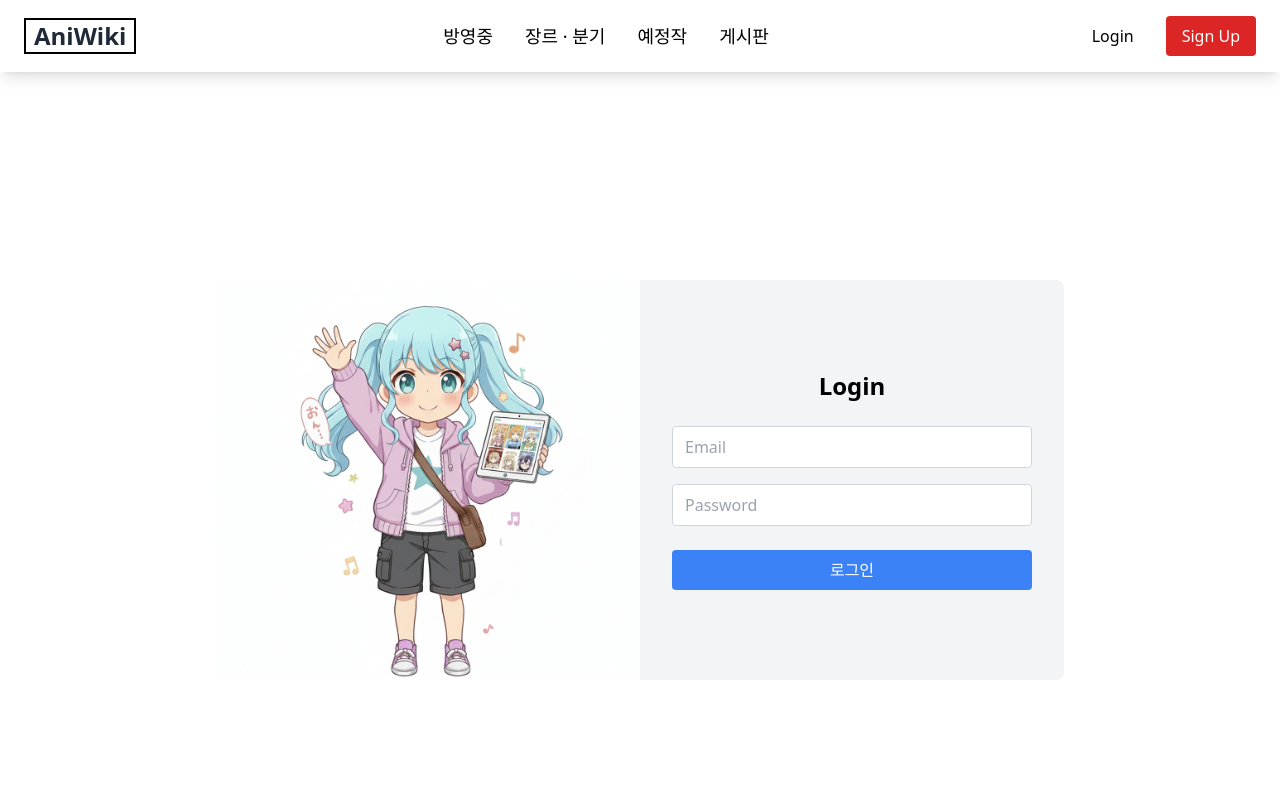
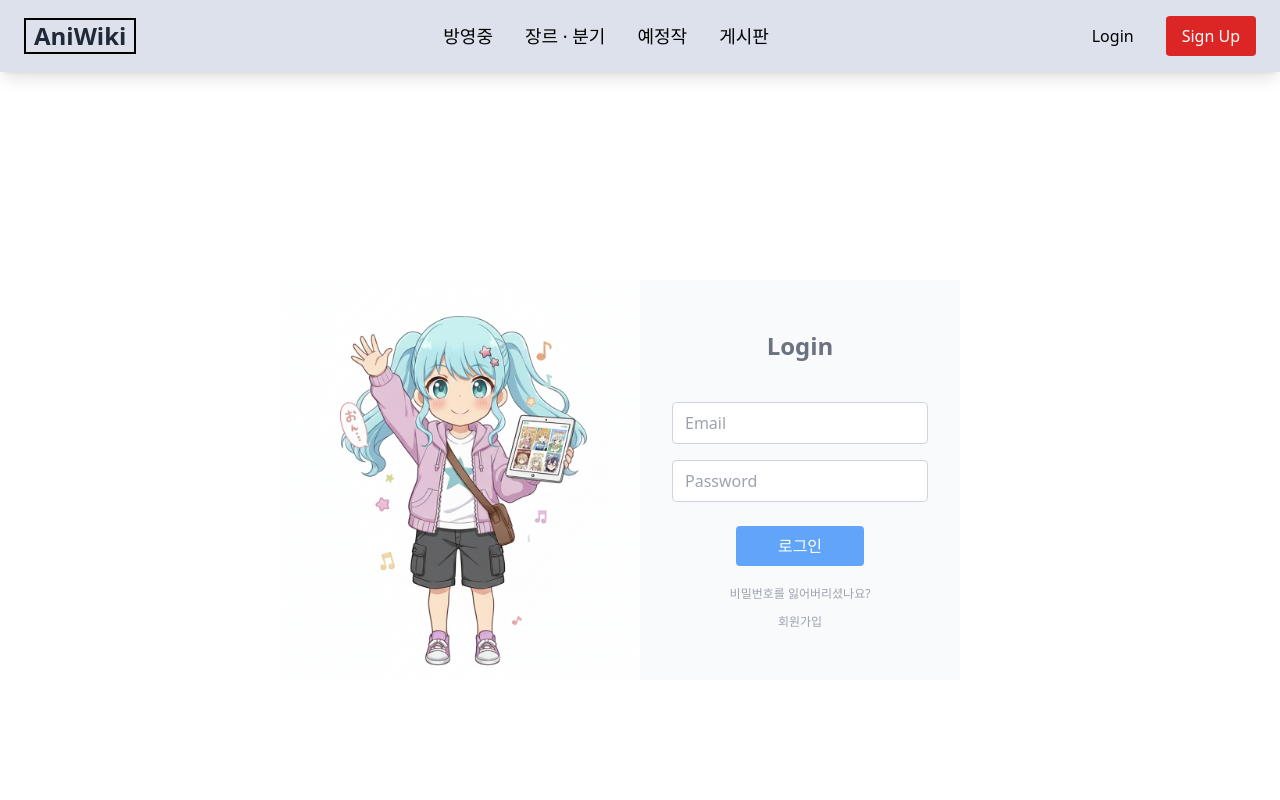
Before and after one commit to kimtaekjin/anilist, a React (Create React App) app in the folder prontend/: page /Login in a window 1280 px wide. Shown: the top 800 px of the page. Built offline with nearby package versions, Linux system fonts and the light colour scheme.

Commit message:
너브바 색상변경

```diff
--- a/prontend/src/Components/Navbar.jsx
+++ b/prontend/src/Components/Navbar.jsx
@@ -19,7 +19,7 @@ const Navbar = () => {
 
   return (
     <>
-      <nav className="fixed top-0 left-0 w-full bg-white shadow-lg z-50">
+      <nav className="fixed top-0 left-0 w-full bg-[rgb(220,225,235)] shadow-lg z-50">
         <div className="w-full flex justify-between items-center py-4 px-6">
           <Link to="/" className="text-2xl font-bold text-gray-800 border-2 border-black px-2">
             AniWiki
@@ -34,7 +34,7 @@ const Navbar = () => {
           </div>
           <div className="flex space-x-4">
             <Link to="/login">
-              <button className="px-4 py-2 rounded hover:bg-gray-200 transition">Login</button>
+              <button className="px-4 py-2 rounded hover:text-gray-500 transition">Login</button>
             </Link>
             <Link to="/singUp">
               <button className="px-4 py-2 bg-red-600 text-white rounded hover:bg-red-700 transition">Sign Up</button>
--- a/prontend/src/Page/Login/Login.jsx
+++ b/prontend/src/Page/Login/Login.jsx
@@ -11,8 +11,8 @@ const Login = () => {
         </div>
 
         {/* 로그인 폼 */}
-        <div className="bg-gray-100 p-8 w-1/2 max-w-md flex flex-col justify-center" style={{ height: "400px" }}>
-          <h3 className="text-2xl font-bold mb-6 text-center">Login</h3>
+        <div className="bg-gray-50 p-8 w-80 max-w-md flex flex-col justify-center" style={{ height: "400px" }}>
+          <h3 className="text-2xl font-bold mb-10 text-center text-gray-500">Login</h3>
           <form>
             <input
               type="text"
@@ -24,10 +24,23 @@ const Login = () => {
               placeholder="Password"
               className="w-full border border-gray-300 rounded px-3 py-2 focus:outline-none mb-6"
             />
-            <button type="submit" className="w-full bg-blue-500 text-white py-2 rounded hover:bg-blue-600 transition">
-              로그인
-            </button>
+            <div className="flex justify-center">
+              <button type="submit" className="w-1/2 bg-blue-400 text-white py-2 rounded hover:bg-blue-500 transition">
+                로그인
+              </button>
+            </div>
           </form>
+          <div className="flex justify-center mt-5 ">
+            <p className="text-xs text-gray-400 font-medium cursor-pointer hover:text-blue-300 transition duration-300">
+              비밀번호를 잃어버리셨나요?
+            </p>
+          </div>
+
+          <div className="flex justify-center mt-3">
+            <p className="text-xs text-gray-400 font-medium cursor-pointer hover:text-blue-300 transition duration-300">
+              회원가입
+            </p>
+          </div>
         </div>
       </div>
     </div>
--- a/prontend/src/Page/MainPage/GenreSection.jsx
+++ b/prontend/src/Page/MainPage/GenreSection.jsx
@@ -278,7 +278,7 @@ const GenreSection = () => {
                   <button
                     key={p}
                     onClick={() => setCurrentPage(p)}
-                    className={`px-3 py-1 rounded ${currentPage === p ? "bg-red-600 text-white" : "bg-gray-200"}`}
+                    className={`px-3 py-1 rounded-2xl ${currentPage === p ? "bg-red-600 text-white" : "bg-gray-200"}`}
                   >
                     {p}
                   </button>
```
